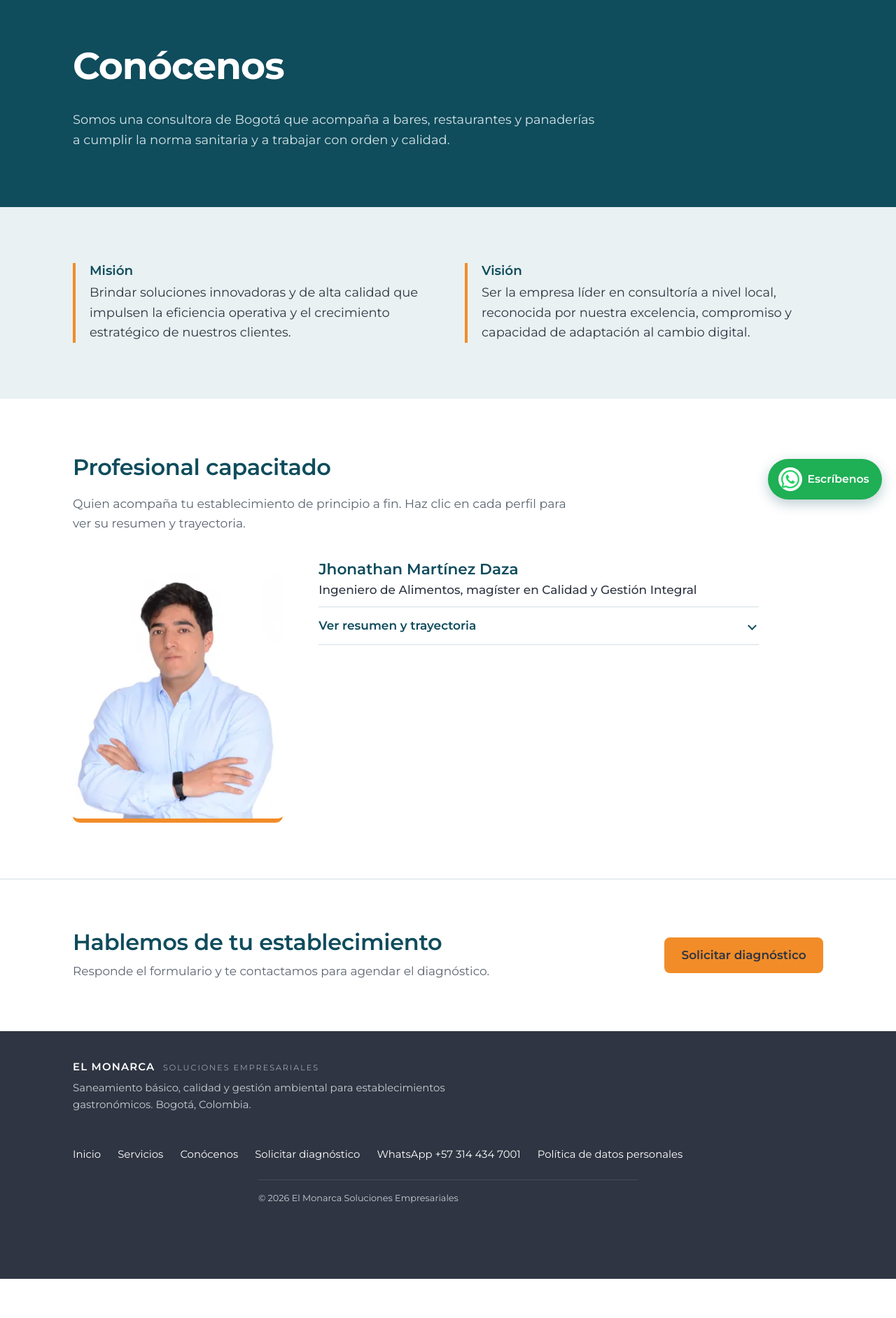
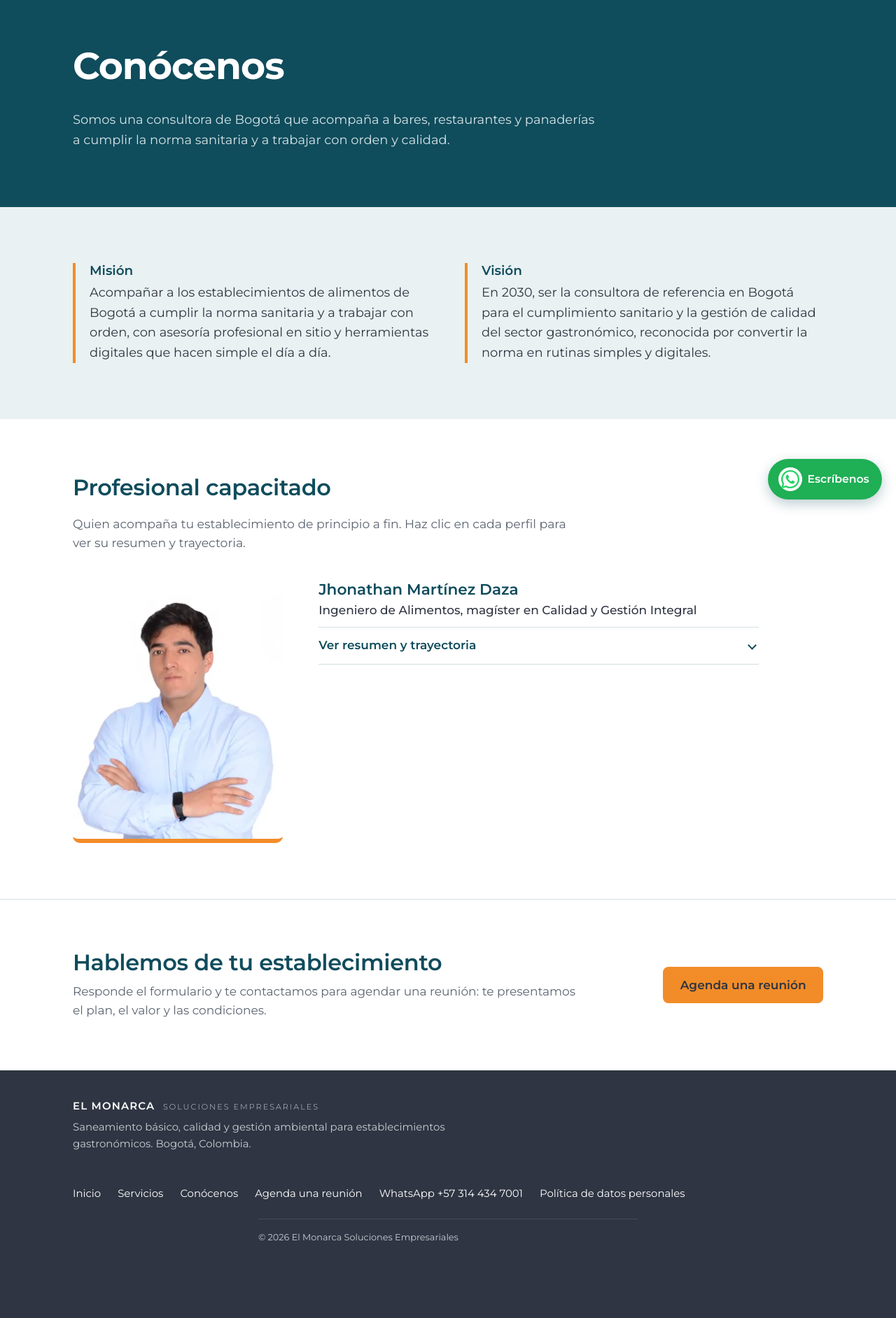
Before and after one commit to solucioneselmonarcasas-pixel/Paginaweb-elmonarca, a Flask app: page /conocenos in a window 1280 px wide. Shown: the part 66-1950 px from the top of the page at 70% size. Before the commit the page ends 1894 px from the top, so only its background shows below. Run offline with Flask 3, Linux system fonts and the light colour scheme.

Commit message:
Mision y vision aprobadas; Agenda una reunion en lugar de Solicitar diagnostico

```diff
--- a/templates/base.html
+++ b/templates/base.html
@@ -49,7 +49,7 @@
         <a href="{{ url_for('inicio') }}">Inicio</a>
         <a href="{{ url_for('servicios') }}">Servicios</a>
         <a href="{{ url_for('conocenos') }}">Conócenos</a>
-        <a href="{{ empresa.formulario }}" target="_blank" rel="noopener noreferrer">Solicitar diagnóstico</a>
+        <a href="{{ empresa.formulario }}" target="_blank" rel="noopener noreferrer">Agenda una reunión</a>
         <a href="{{ empresa.whatsapp_url }}" target="_blank" rel="noopener noreferrer">WhatsApp {{ empresa.whatsapp_visible }}</a>
         <a href="{{ url_for('politica_datos') }}">Política de datos personales</a>
       </nav>
--- a/templates/conocenos.html
+++ b/templates/conocenos.html
@@ -16,11 +16,11 @@
     <div class="proposito proposito--claro">
       <div>
         <h3>Misión</h3>
-        <p>Brindar soluciones innovadoras y de alta calidad que impulsen la eficiencia operativa y el crecimiento estratégico de nuestros clientes.</p>
+        <p>Acompañar a los establecimientos de alimentos de Bogotá a cumplir la norma sanitaria y a trabajar con orden, con asesoría profesional en sitio y herramientas digitales que hacen simple el día a día.</p>
       </div>
       <div>
         <h3>Visión</h3>
-        <p>Ser la empresa líder en consultoría a nivel local, reconocida por nuestra excelencia, compromiso y capacidad de adaptación al cambio digital.</p>
+        <p>En 2030, ser la consultora de referencia en Bogotá para el cumplimiento sanitario y la gestión de calidad del sector gastronómico, reconocida por convertir la norma en rutinas simples y digitales.</p>
       </div>
     </div>
   </div>
@@ -88,8 +88,8 @@
 <section class="cierre">
   <div class="cierre__interior">
     <h2>Hablemos de tu establecimiento</h2>
-    <p>Responde el formulario y te contactamos para agendar el diagnóstico.</p>
-    <a class="boton" href="{{ empresa.formulario }}" target="_blank" rel="noopener noreferrer">Solicitar diagnóstico</a>
+    <p>Responde el formulario y te contactamos para agendar una reunión: te presentamos el plan, el valor y las condiciones.</p>
+    <a class="boton" href="{{ empresa.formulario }}" target="_blank" rel="noopener noreferrer">Agenda una reunión</a>
   </div>
 </section>
 {% endblock %}
--- a/templates/servicios.html
+++ b/templates/servicios.html
@@ -63,8 +63,8 @@
 <section class="cierre">
   <div class="cierre__interior">
     <h2>¿No sabes cuál plan necesitas?</h2>
-    <p>Empezamos con un diagnóstico y te recomendamos el plan según lo que encontremos.</p>
-    <a class="boton" href="{{ empresa.formulario }}" target="_blank" rel="noopener noreferrer">Solicitar diagnóstico</a>
+    <p>Cuéntanos cómo es tu establecimiento y te recomendamos el plan que mejor se ajusta. En una reunión te presentamos el valor y las condiciones.</p>
+    <a class="boton" href="{{ empresa.formulario }}" target="_blank" rel="noopener noreferrer">Agenda una reunión</a>
   </div>
 </section>
 {% endblock %}
```
Also changed, not shown: templates/inicio.html (+4 -4 lines).
